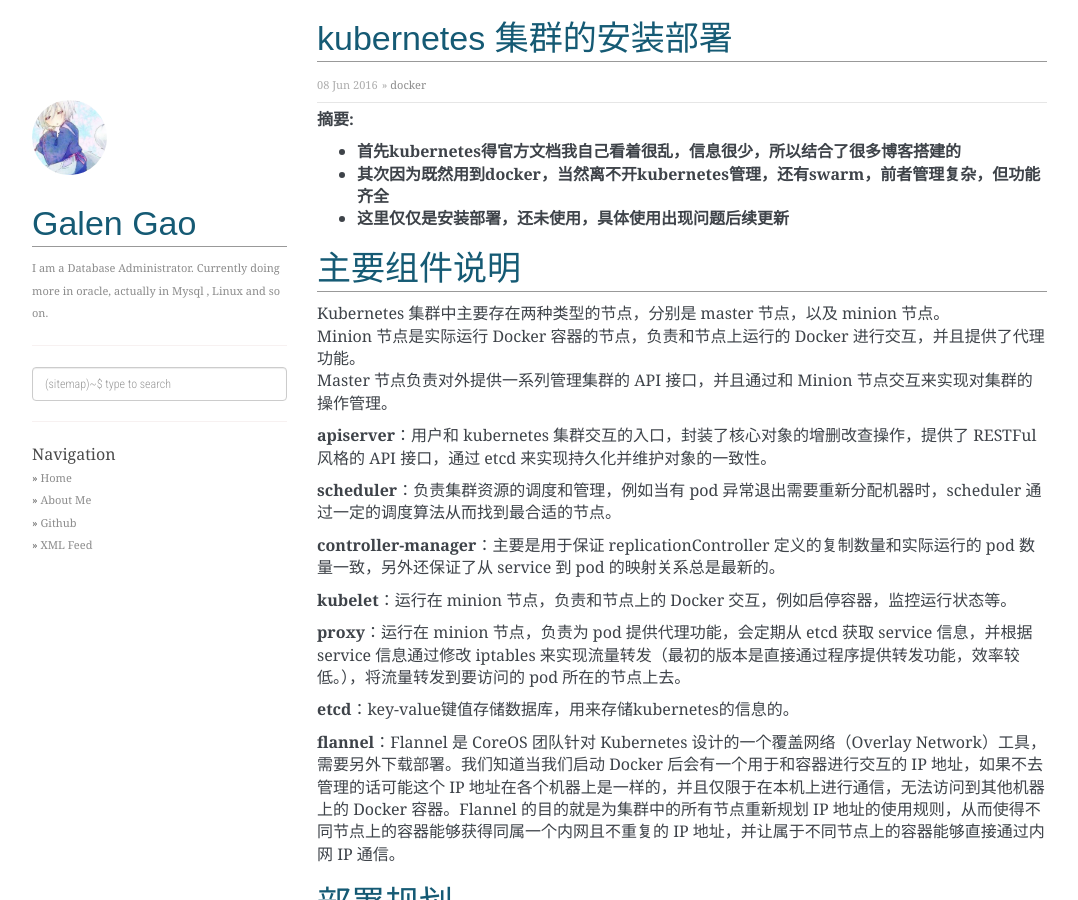
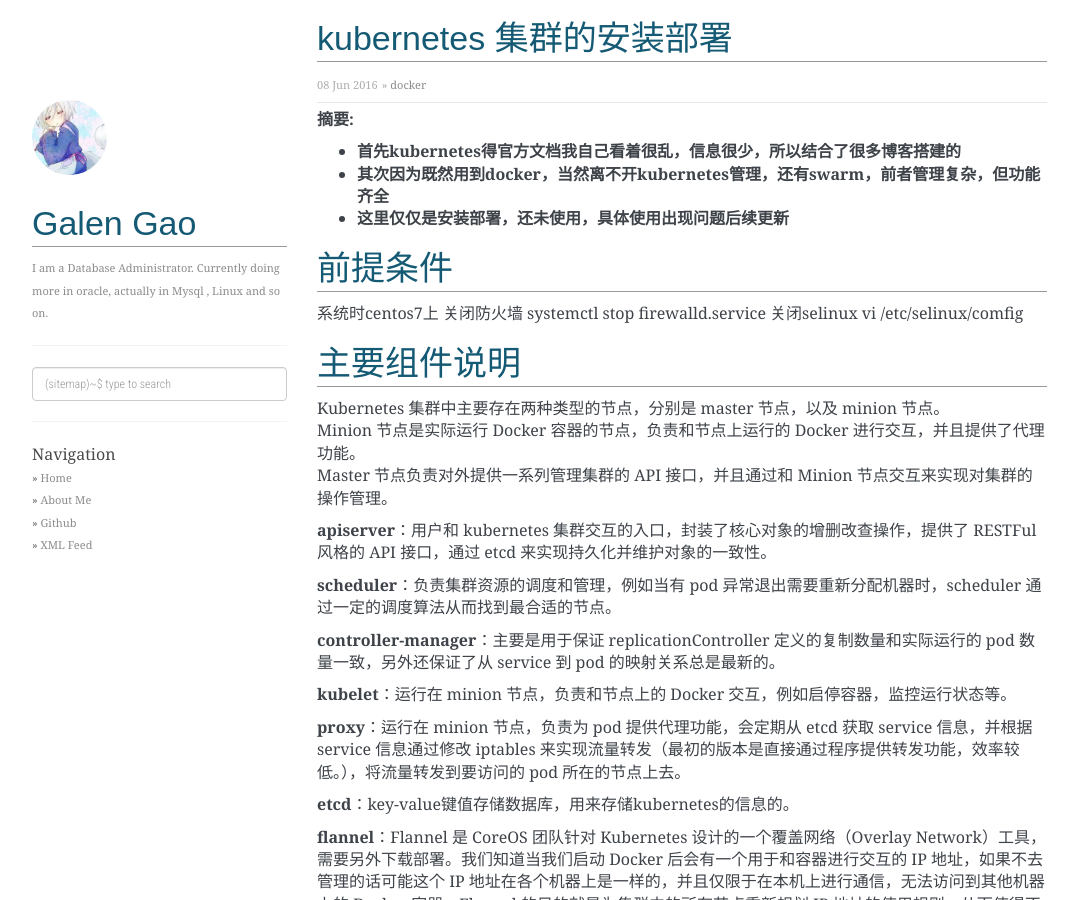
Before and after one commit to GalenGao/GalenGao.github.io, a Jekyll site: the page built from _posts/2016-06-08-k8s-cluster install.md, in a window 1280 px wide and 900 px high. Shown: the whole window, without its empty margins (53-1131 px from the left). Built offline with Jekyll 4.4.1, drawn with Linux system fonts in a browser that asks for light colours; nearby versions of some CDN libraries; comment, search, counter and statistics services are not loaded; some of the changed text lies outside the part shown.

Commit message:
first post

```diff
--- a/_posts/2016-06-08-k8s-cluster install.md
+++ b/_posts/2016-06-08-k8s-cluster install.md
@@ -10,6 +10,13 @@
 * **首先kubernetes得官方文档我自己看着很乱，信息很少，所以结合了很多博客搭建的**
 * **其次因为既然用到docker，当然离不开kubernetes管理，还有swarm，前者管理复杂，但功能齐全**
 * **这里仅仅是安装部署，还未使用，具体使用出现问题后续更新**
+
+# 前提条件
+
+系统时centos7上
+关闭防火墙 systemctl stop firewalld.service
+关闭selinux
+vi /etc/selinux/comfig
 
 # 主要组件说明
 
@@ -455,3 +462,8 @@
 776c306b60e6f972: name=etcd3 peerURLs=http://192.168.10.149:2380 clientURLs=http://192.168.10.149:2379
 a40f86f061be3fbe: name=etcd2 peerURLs=http://192.168.10.148:2380 clientURLs=http://192.168.10.148:2379
 {% endhighlight %}
+
+> centos7查看日志命令：
+> journalctl -xe
+> 或者 systemctl status flanneld.service
+> flanneld对应改成你的项目
```
